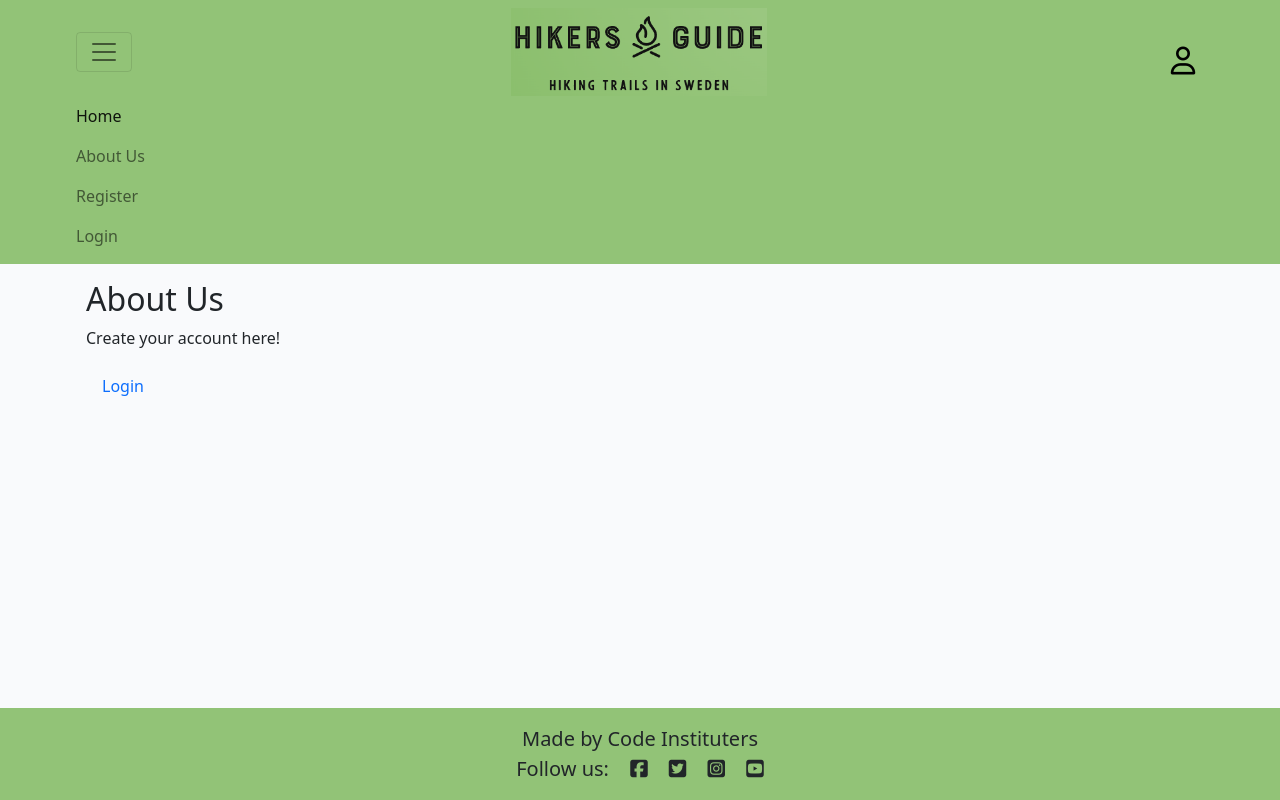
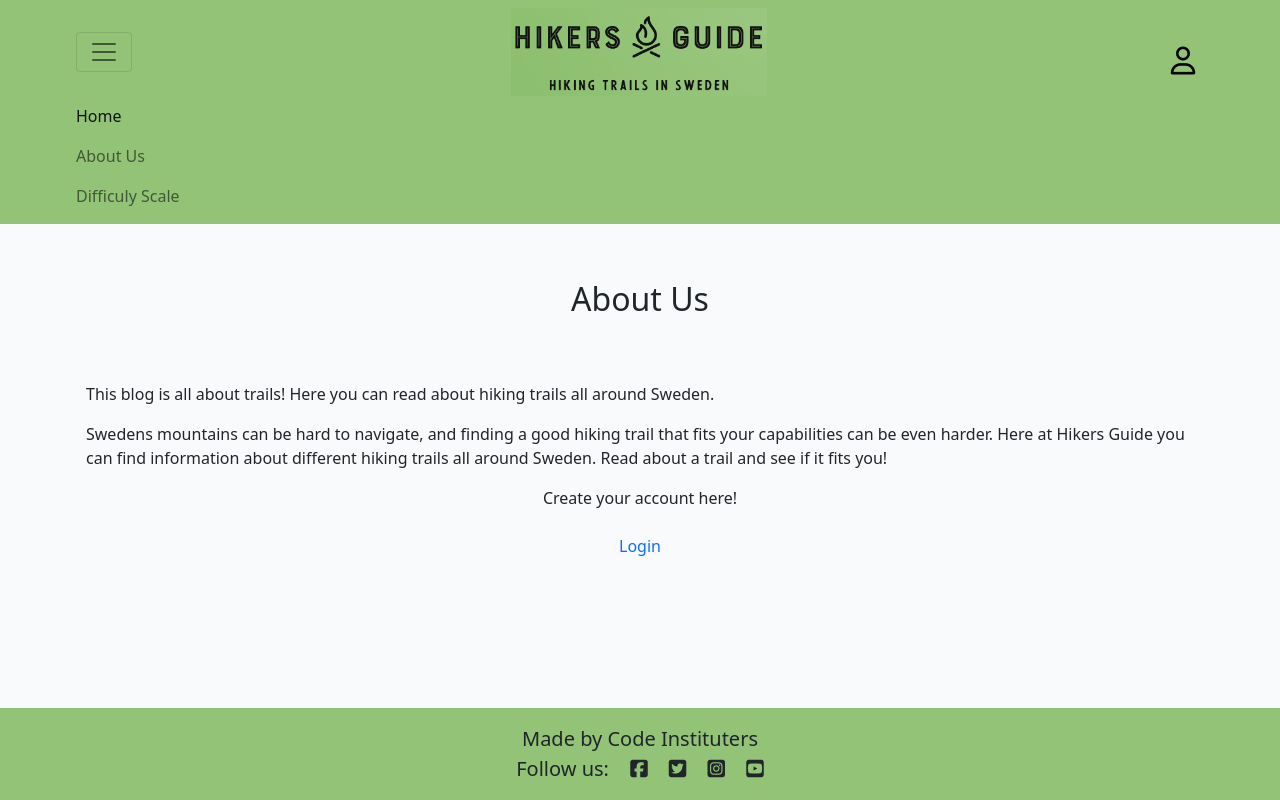
Before and after one commit to KarlPreisler/hiking-spots-blog, a Django app: page /about in a window 1280 px wide, after a click that opens the changed part. Run offline with Django 3.2, Linux system fonts and the light colour scheme; some libraries are stand-ins or nearby versions.

Commit message:
Add Difficulty page and about us content

```diff
--- a/blog/urls.py
+++ b/blog/urls.py
@@ -11,4 +11,5 @@ urlpatterns = [
     path('delete/<int:pk>', views.DeletePost.as_view(),
          name='delete_post'),
     path('about', views.About.as_view(), name='about'),
+    path('difficulty', views.Difficulty.as_view(), name='difficulty'),
 ]
--- a/blog/views.py
+++ b/blog/views.py
@@ -142,3 +142,10 @@ class About(CreateView):
 
     def get(self, request, *args, **kwargs):
         return render(request, self.template_name, {})
+
+
+class Difficulty(CreateView):
+    template_name = 'difficulty.html'
+
+    def get(self, request, *args, **kwargs):
+        return render(request, self.template_name, {})
--- a/static/css/style.css
+++ b/static/css/style.css
@@ -140,7 +140,7 @@ body {
 
 .logo {
     height: auto;
-    width: 100%;
+    width: min(50vw, 300px);
     max-width: 16rem;
     margin-left: auto;
     margin-right: auto;
@@ -179,3 +179,13 @@ body {
 .container-fluid {
 width: 90%;
 }
+
+.card-title {
+    text-align: center;
+    margin-top: 5vh;
+    margin-bottom: 8vh;
+}
+
+.center-text{
+    text-align: center;
+}
--- a/templates/about.html
+++ b/templates/about.html
@@ -6,10 +6,18 @@
   <div class="row justify-content-center">
     <div class="col-auto card-body">
       <h2 class="card-title"> About Us</h2>
+        <p class="card-text">
+          This blog is all about trails! Here you can read about hiking trails all around Sweden.</p>
+      <p class="card-text">
+          Swedens mountains can be hard to navigate, and finding a good hiking trail that fits your capabilities
+          can be even harder. Here at Hikers Guide you can find information about different hiking trails all around Sweden.
+          Read about a trail and see if it fits you!
+          </p>
 
-
-      <p class="card-text">Create your account here!</p>
-      <a class="nav-link" href="{% url 'account_login' %}">Login</a>
+      <div class="center-text">
+        <p class="card-text">Create your account here!</p>
+        <a class="nav-link" href="{% url 'account_login' %}">Login</a>
+      </div>
     </div>
   </div>
 </div>
--- a/templates/base.html
+++ b/templates/base.html
@@ -59,10 +59,7 @@
                         <a class="nav-link" href="{% url 'about' %}">About Us</a>
                     </li>
                     <li class="nav-item">
-                        <a class="nav-link" href="{% url 'account_signup' %}">Register</a>
-                    </li>
-                    <li class="nav-item">
-                        <a class="nav-link" href="{% url 'account_login' %}">Login</a>
+                        <a class="nav-link" href="{% url 'difficulty' %}">Difficuly Scale</a>
                     </li>
                 </ul>
             </div>
```
Also changed, not shown: hikingspots/settings.py (+8 -8 lines), templates/difficulty.html (added, +66 -0 lines).
